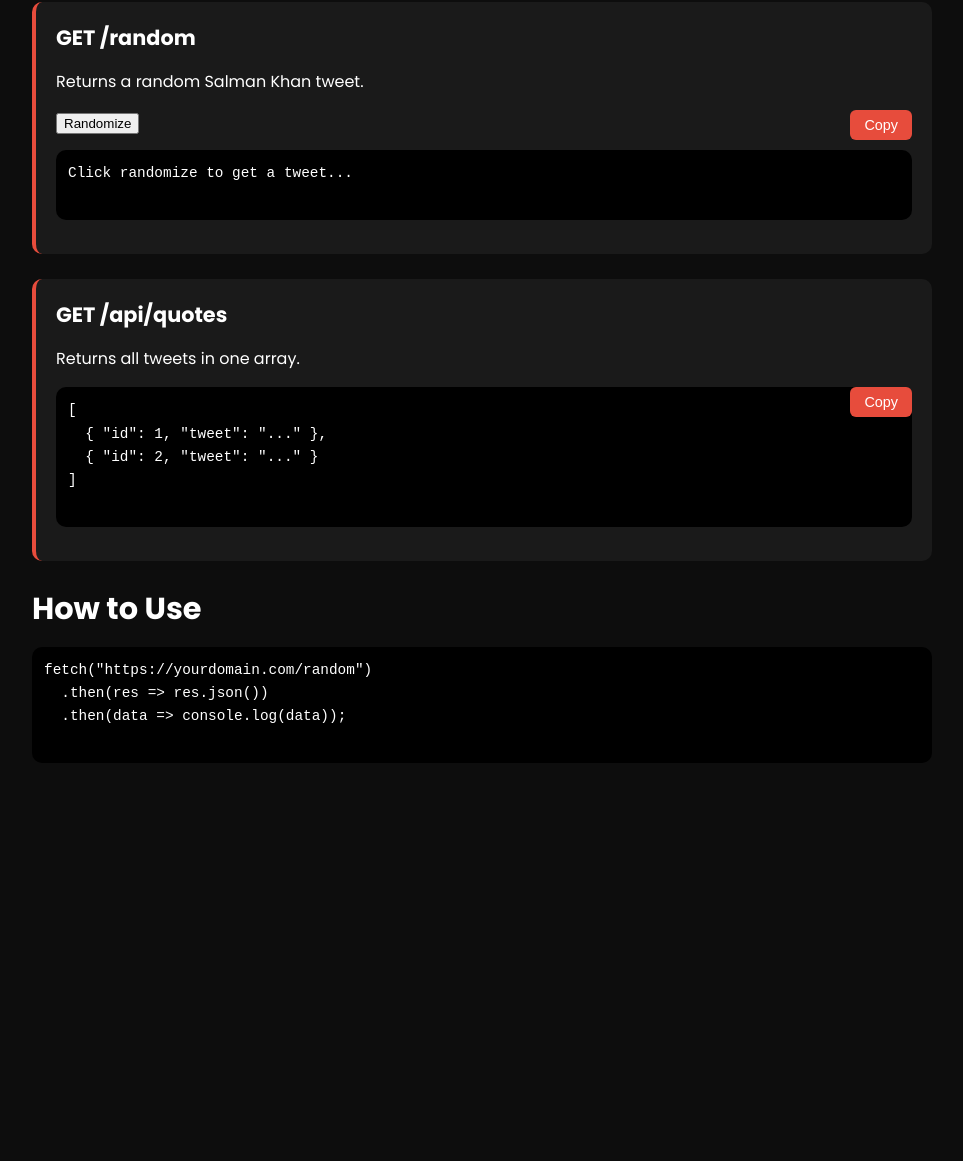
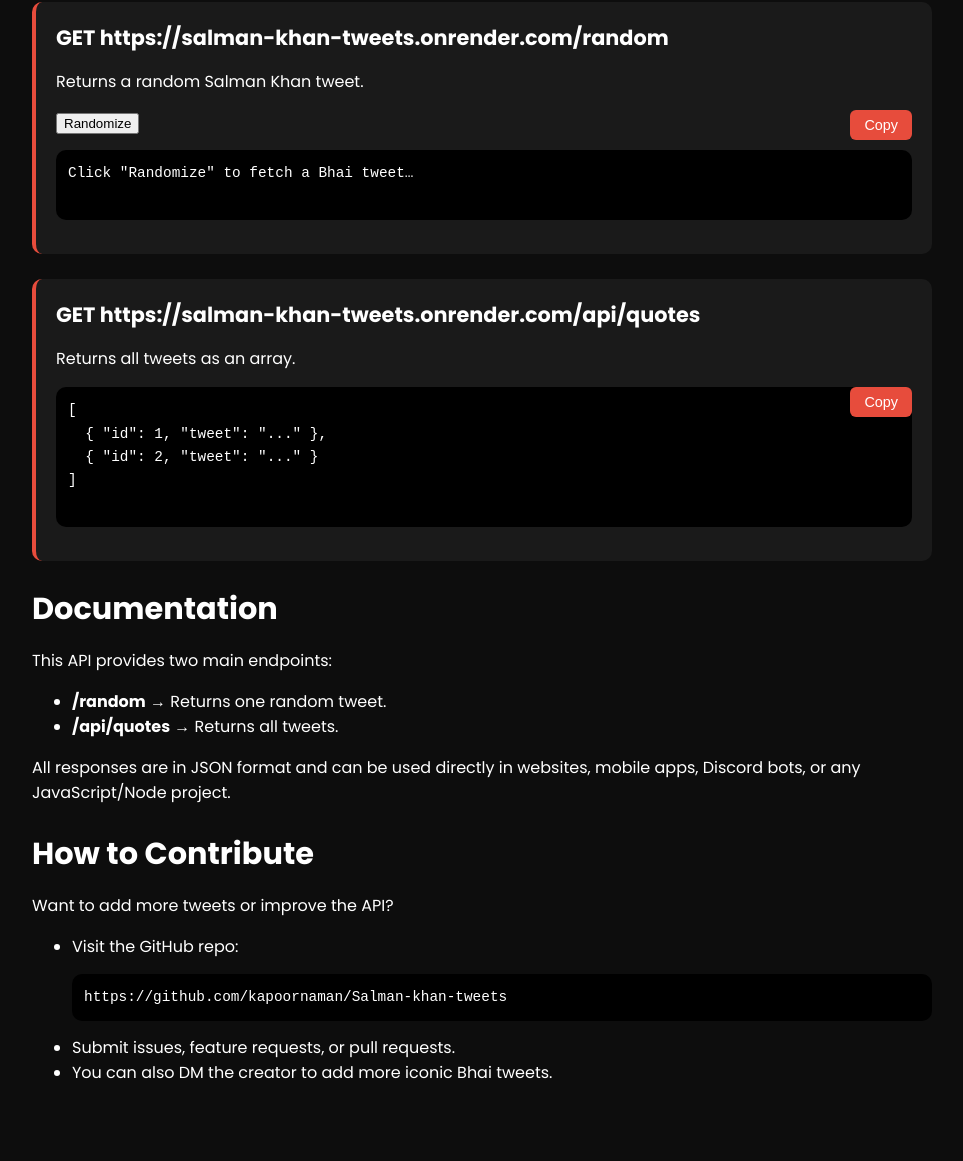
Before and after one commit to kapoornaman/Salman-khan-tweets, a website: page public/index.html in a window 1280 px wide. Shown: the part 667-1828 px from the top of the page, without its empty margins (158-1121 px from the left). Before the commit the page ends 1505 px from the top, so only its background shows below. Drawn offline with Linux system fonts and the light colour scheme.

Commit message:
changed get domain

```diff
--- a/public/index.html
+++ b/public/index.html
@@ -21,31 +21,31 @@
     <section id="intro">
       <h2>Overview</h2>
       <p>
-        A simple REST API that returns classic Salman Khan tweets.
-        Perfect for fun apps, generators, demos, and experiments.
+        A simple public REST API delivering classic Salman Khan tweets.
+        Perfect for memes, fun projects, mini-apps, or anything creative.
       </p>
     </section>
 
     <section id="endpoints">
       <h2>Endpoints</h2>
 
-      <!-- ▶ RANDOM QUOTE -->
+      <!-- RANDOM -->
       <div class="endpoint-box">
-        <h3>GET /random</h3>
+        <h3>GET https://salman-khan-tweets.onrender.com/random</h3>
         <p>Returns a random Salman Khan tweet.</p>
 
         <button class="copy-btn" onclick="copyFromBox('randomTweetBox')">Copy</button>
         <button class="random-btn" onclick="randomize()">Randomize</button>
 
         <pre id="randomTweetBox" class="code">
-Click randomize to get a tweet...
+Click "Randomize" to fetch a Bhai tweet…
         </pre>
       </div>
 
-      <!-- ▶ ALL QUOTES -->
+      <!-- ALL -->
       <div class="endpoint-box">
-        <h3>GET /api/quotes</h3>
-        <p>Returns all tweets in one array.</p>
+        <h3>GET https://salman-khan-tweets.onrender.com/api/quotes</h3>
+        <p>Returns all tweets as an array.</p>
 
         <button class="copy-btn" onclick="copyFromBox('allTweetsBox')">Copy</button>
 
@@ -59,30 +59,53 @@
 
     </section>
 
-    <section id="usage">
-      <h2>How to Use</h2>
-      <pre class="code">
-fetch("https://yourdomain.com/random")
-  .then(res => res.json())
-  .then(data => console.log(data));
-      </pre>
+    <!-- DOCUMENTATION -->
+    <section id="documentation">
+      <h2>Documentation</h2>
+      <p>This API provides two main endpoints:</p>
+
+      <ul>
+        <li><strong>/random</strong> → Returns one random tweet.</li>
+        <li><strong>/api/quotes</strong> → Returns all tweets.</li>
+      </ul>
+
+      <p>
+        All responses are in JSON format and can be used directly in websites,
+        mobile apps, Discord bots, or any JavaScript/Node project.
+      </p>
+    </section>
+
+    <!-- CONTRIBUTE -->
+    <section id="contribute">
+      <h2>How to Contribute</h2>
+      <p>Want to add more tweets or improve the API?</p>
+
+      <ul>
+        <li>Visit the GitHub repo:</li>
+        <pre class="code">https://github.com/kapoornaman/Salman-khan-tweets</pre>
+
+        <li>Submit issues, feature requests, or pull requests.</li>
+        <li>You can also DM the creator to add more iconic Bhai tweets.</li>
+      </ul>
     </section>
 
   </div>
 
   <script>
+    // Copy JSON from box
     function copyFromBox(boxId) {
       const text = document.getElementById(boxId).textContent.trim();
       navigator.clipboard.writeText(text);
       alert("Copied!");
     }
 
+    // Fetch random tweet
     async function randomize() {
       const box = document.getElementById("randomTweetBox");
       box.textContent = "Loading... 🔄";
 
       try {
-        const res = await fetch("/random");
+        const res = await fetch("https://salman-khan-tweets.onrender.com/random");
         const data = await res.json();
         box.textContent = JSON.stringify(data, null, 2);
       } catch (err) {
```
Also changed, not shown: server.js (+18 -25 lines).
